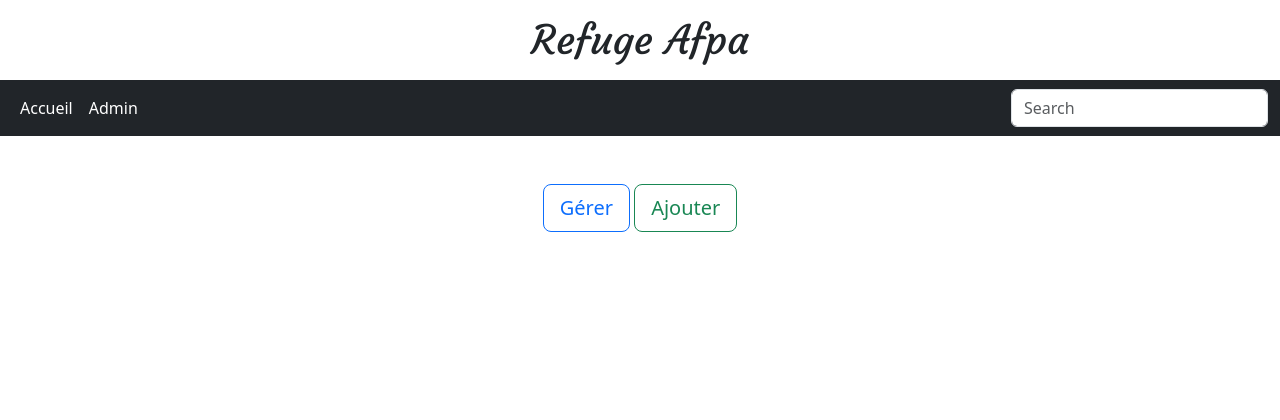
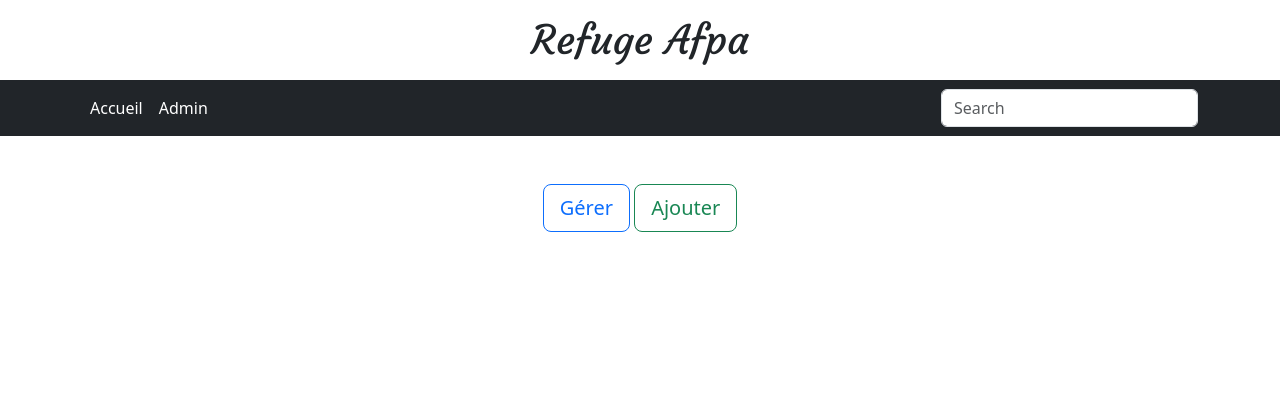
Before and after one commit to a2kad/animals, a PHP site: page /views/admin.php in a window 1280 px wide. Shown: the top 420 px of the page. Run offline with PHP 8.4, Linux system fonts and the light colour scheme; some libraries are stand-ins or nearby versions.

Commit message:
Petite correction du navbar

```diff
--- a/views/components/navbar.php
+++ b/views/components/navbar.php
@@ -4,12 +4,12 @@
         <button class="navbar-toggler" type="button" data-bs-toggle="collapse" data-bs-target="#navbarsExample03" aria-controls="navbarsExample03" aria-expanded="false" aria-label="Toggle navigation">
             <span class="navbar-toggler-icon"></span>
         </button>
+        <div class="container">
+            <div class="collapse navbar-collapse" id="navbarsExample03">
 
-        <div class="collapse navbar-collapse" id="navbarsExample03">
                 <ul class="navbar-nav me-auto mb-2 mb-sm-0">
                     <li class="nav-item">
-                    <a class="nav-link active"
-                    href="../index.php">Accueil</a>
+                        <a class="nav-link active" href="../index.php">Accueil</a>
                     </li>
 
                     <li class="nav-item">
@@ -23,4 +23,5 @@
                 </form>
             </div>
         </div>
+    </div>
 </nav>
```
Lines whose indentation alone changed are shown as unchanged.
